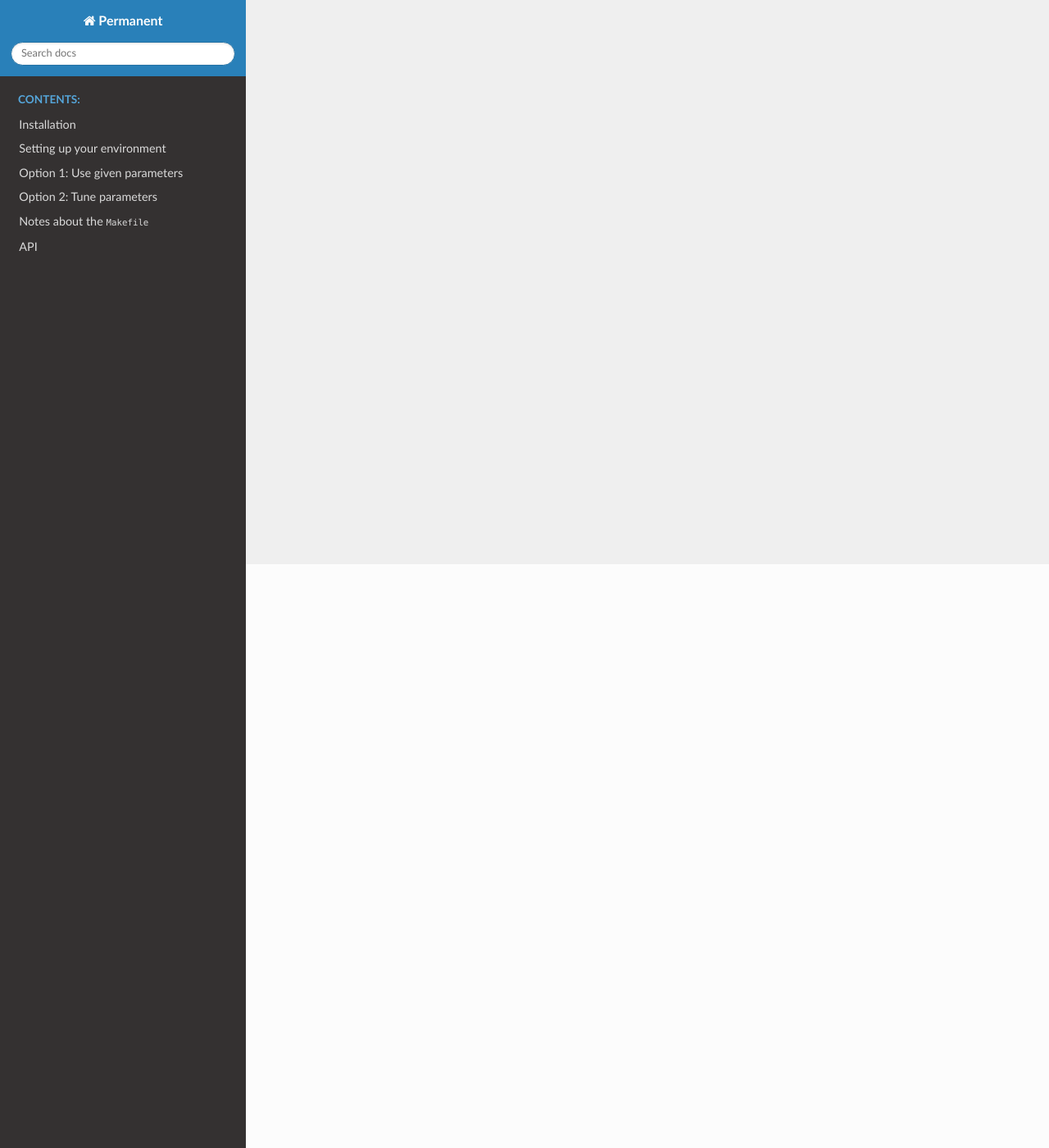
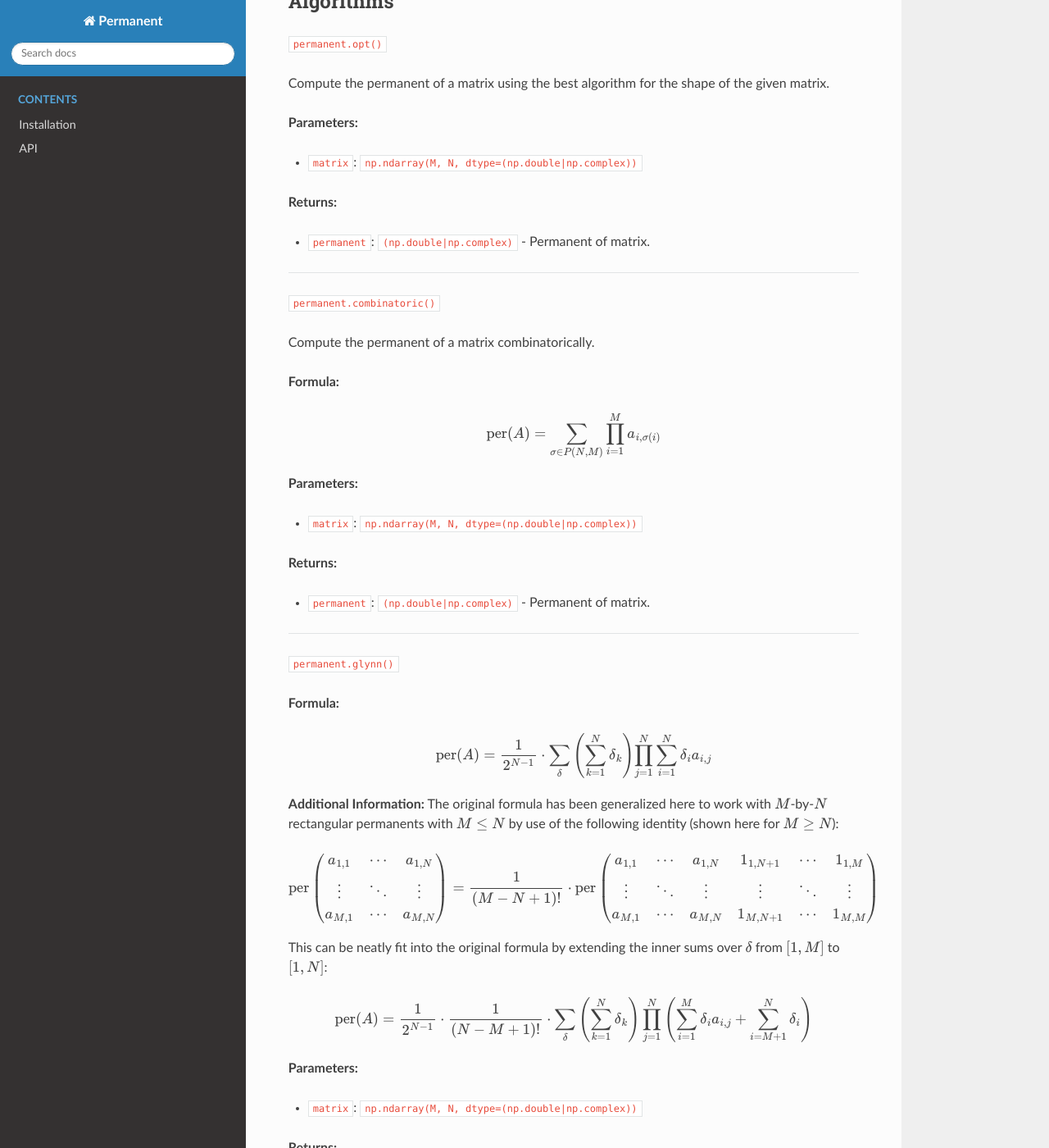
Before and after one commit to theochem/matrix-permanent, a Sphinx documentation site: the page built from docs/source/index.rst, in a window 1280 px wide and 1400 px high, scrolled down 712 px. Shown: the whole window at 82% size. Built offline with Sphinx 7.4.7 and the Read the Docs theme 2.0.0, drawn with Linux system fonts in a browser that asks for light colours; formulas are drawn with MathJax 3; some of the changed text lies outside the part shown.

```diff
--- /dev/null
+++ b/docs/requirements.txt
@@ -0,0 +1,4 @@
+numpy
+sphinx
+sphinx-rtd-theme
+sphinx-copybutton
--- a/docs/source/index.rst
+++ b/docs/source/index.rst
@@ -1,16 +1,141 @@
-Welcome to Permanent's documentation!
-=====================================
+Permanent
+=========
 
 .. toctree::
-   :maxdepth: 4
-   :caption: Contents:
+   :maxdepth: 2
+   :caption: Contents
 
    install
    api
 
+About
+-----
+
+The permanent of a (square) matrix, like the determinant is a polynomial
+in the entries of the matrix. Unlike the determinant, the signatures of
+the permutations are not taken into account making the permanent much
+more difficult to compute because decomposition methods cannot be used.
+
+The permanent commonly appears in problems related to quantum mechanics,
+and the most common brute-force combinatorial method has time complexity
+:math:`\mathcal{O}(N!N)`, thus it is useful to look for more efficient
+algorithms. The two algorithms considered to be the fastest are one by
+Ryser (based on the inclusion-exclusion principle), and one by Glynn
+(based on invariant theory).
+
+This library aims to solve the need for an efficient library that solves
+the permenent of a given matrix.
+
+Algorithms
+----------
+
+``permanent.opt()``
+
+Compute the permanent of a matrix using the best algorithm for the shape
+of the given matrix.
+
+**Parameters:**
+
+-  ``matrix``: ``np.ndarray(M, N, dtype=(np.double|np.complex))``
+
+**Returns:**
+
+-  ``permanent``: ``(np.double|np.complex)`` - Permanent of matrix.
+
+--------------
+
+``permanent.combinatoric()``
+
+Compute the permanent of a matrix combinatorically.
+
+**Formula:**
+
+.. math::
+
+   \text{per}(A) = \sum_{\sigma \in P(N,M)}{\prod_{i=1}^M{a_{i,{\sigma(i)}}}}
+
+**Parameters:**
+
+-  ``matrix``: ``np.ndarray(M, N, dtype=(np.double|np.complex))``
+
+**Returns:**
+
+-  ``permanent``: ``(np.double|np.complex)`` - Permanent of matrix.
+
+--------------
+
+``permanent.glynn()``
+
+**Formula:**
+
+.. math::
+
+   \text{per}(A) = \frac{1}{2^{N-1}} \cdot \sum_{\delta}{
+       \left(\sum_{k=1}^N{\delta_k}\right){\prod_{j=1}^N{\sum_{i=1}^N{\delta_i a_{i,j}}}}}
+
+**Additional Information:** The original formula has been generalized
+here to work with :math:`M`-by-:math:`N` rectangular permanents with
+:math:`M \leq N` by use of the following identity (shown here for
+:math:`M \geq N`):
+
+.. math::
+
+   \text{per}\left(\begin{matrix}a_{1,1} & \cdots & a_{1,N} \\ \vdots & \ddots & \vdots \\ a_{M,1} & \cdots & a_{M,N}\end{matrix}\right) = \frac{1}{(M - N + 1)!} \cdot \text{per}\left(\begin{matrix}a_{1,1} & \cdots & a_{1,N} & 1_{1,N+1} & \cdots & 1_{1,M} \\ \vdots & \ddots & \vdots & \vdots & \ddots & \vdots \\ a_{M,1} & \cdots & a_{M,N} & 1_{M,N+1} & \cdots & 1_{M,M}\end{matrix}\right)
+
+This can be neatly fit into the original formula by extending the inner
+sums over :math:`\delta` from :math:`[1,M]` to :math:`[1,N]`:
+
+.. math::
+
+   \text{per}(A) = \frac{1}{2^{N-1}} \cdot \frac{1}{(N - M + 1)!}\cdot \sum_{\delta}{
+           \left(\sum_{k=1}^N{\delta_k}\right)
+           \prod_{j=1}^N{\left(
+               \sum_{i=1}^M{\delta_i a_{i,j}} + \sum_{i=M+1}^N{\delta_i}
+           \right)}
+       }
+
+**Parameters:**
+
+-  ``matrix``: ``np.ndarray(M, N, dtype=(np.double|np.complex))``
+
+**Returns:**
+
+-  ``permanent``: ``(np.double|np.complex)`` - Permanent of matrix.
+
+--------------
+
+``permanent.ryser()``
+
+**Formula:**
+
+.. math::
+
+   \text{per}(A) = \sum_{k=0}^{M-1}{
+           {(-1)}^k
+           \binom{N - M + k}{k}
+           \sum_{\sigma \in P(N,M-k)}{
+               \prod_{i=1}^M{
+                   \sum_{j=1}^{M-k}{a_{i,{\sigma(j)}}}
+               }
+           }
+       }
+
+**Parameters:**
+
+-  ``matrix``: ``np.ndarray(M, N, dtype=(np.double|np.complex))``
+
+**Returns:**
+
+-  ``permanent``: ``(np.double|np.complex)`` - Permanent of matrix.
+
+License
+-------
+
+This code is distributed under the GNU General Public License version 3
+(GPLv3). See http://www.gnu.org/licenses/ for more information.
 
 Indices and tables
-==================
+------------------
 
 * :ref:`genindex`
 * :ref:`modindex`
```
Also changed, not shown: docs/source/install.rst (+8 -4 lines), 2 other files.
